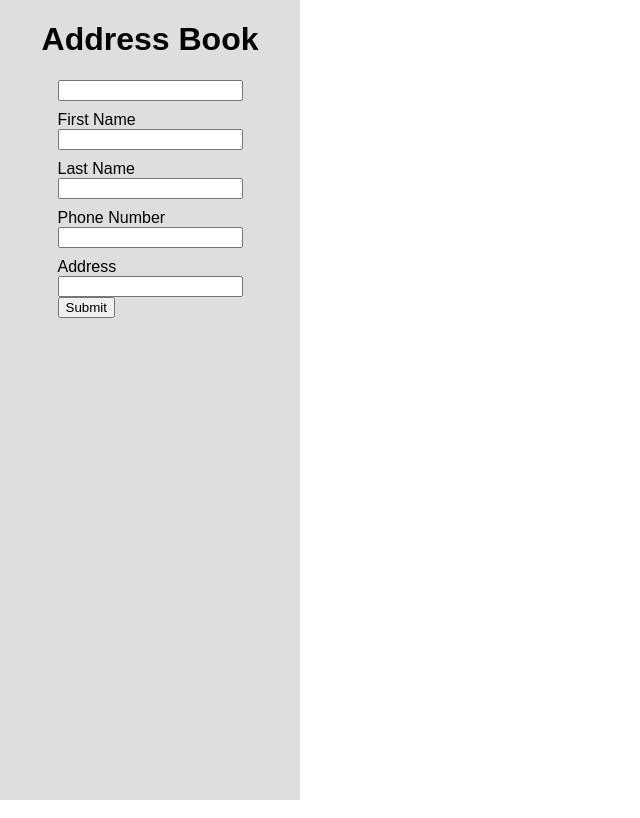
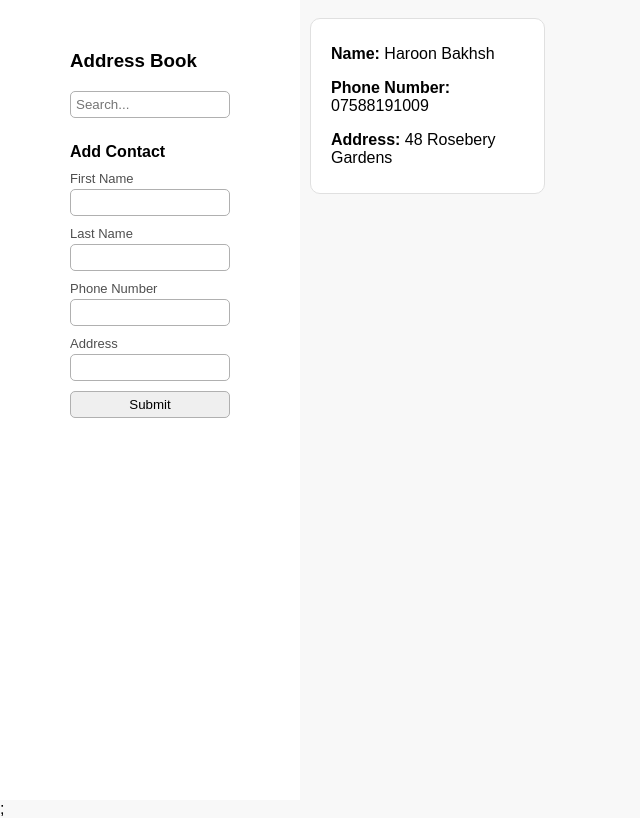
Before and after one commit to hmbakhsh/learning-js, a plain HTML site: page jquery/address-book/index.html in a window 1280 px wide. Shown: the whole page, without its empty margins (0-640 px from the left). Drawn offline with nearby package versions, Linux system fonts and the light colour scheme.

Commit message:
new formatting for the css grid layout & styling for the sidebar / cards

```diff
--- a/jquery/address-book/index.html
+++ b/jquery/address-book/index.html
@@ -8,69 +8,79 @@
     <body>
         <div class="container">
             <div class="sidebar">
-                <h1>Address Book</h1>
-                <input id="search-bar" type="text" />
+                <div class="sidebar-head">
+                    <h3 id="header">Address Book</h3>
+                    <input
+                        id="search-bar"
+                        type="text"
+                        placeholder="Search..."
+                    />
+                </div>
                 <div class="form-wrapper">
                     <form id="contact-form">
+                        <h4 id="secondary-header">Add Contact</h4>
                         <div class="form-element">
                             <label for="firstName">First Name</label>
-                            <input type="text" id="firstName" required />
+                            <input
+                                type="text"
+                                id="firstName"
+                                class="contact-input"
+                                required
+                            />
                         </div>
 
                         <div class="form-element">
                             <label for="lastName">Last Name</label>
-                            <input type="text" id="lastName" required />
+                            <input
+                                type="text"
+                                id="lastName"
+                                class="contact-input"
+                                required
+                            />
                         </div>
 
                         <div class="form-element">
                             <label for="phoneNumber">Phone Number</label>
-                            <input type="tel" id="phoneNumber" required />
+                            <input
+                                type="tel"
+                                id="phoneNumber"
+                                class="contact-input"
+                                required
+                            />
                         </div>
 
                         <div class="form-element">
                             <label for="address">Address</label>
-                            <input type="text" id="address" required />
+                            <input
+                                type="text"
+                                id="address"
+                                class="contact-input"
+                                required
+                            />
                         </div>
-
-                        <input type="submit" />
+                        <input id="form-submit" type="submit" />
                     </form>
-                </div>
-            </div>
-            <div class="contacts">
-                <!-- <div class="contact-card">
-                    <div class="card-element">
-                        <h5 class="card-title">Name:</h5>
-                        <p class="card-text">Haroon Bakhsh</p>
-                    </div>
-
-                    <div class="card-element">
-                        <h5 class="card-title">Phone Number:</h5>
-                        <p class="card-text">07588191009</p>
-                    </div>
-
-                    <div class="card-element">
-                        <h5 class="card-title">Address:</h5>
-                        <p class="card-text">48 Rosebery Gardens</p>
                 </div>
             </div>
 
             <div class="contact-card">
                 <div class="card-element">
-                        <h5 class="card-title">Name:</h5>
-                        <p class="card-text">Adam Smith</p>
+                    <p class="card-text">
+                        <strong>Name: </strong>Haroon Bakhsh
+                    </p>
                 </div>
-
                 <div class="card-element">
-                        <h5 class="card-title">Phone Number:</h5>
-                        <p class="card-text">07870619313</p>
+                    <p class="card-text">
+                        <strong>Phone Number: </strong>07588191009
+                    </p>
                 </div>
-
                 <div class="card-element">
-                        <h5 class="card-title">Address:</h5>
-                        <p class="card-text">37 Hampden Way</p>
+                    <p class="card-text">
+                        <strong>Address: </strong>48 Rosebery Gardens
+                    </p>
                 </div>
-                </div> -->
             </div>
         </div>
     </body>
 </html>
+;
--- a/jquery/address-book/main.css
+++ b/jquery/address-book/main.css
@@ -1,34 +1,44 @@
+
 html, body {
     font-family: Arial, Helvetica, sans-serif;
     height: 100%
     width: 100%;
     margin: 0;
+    background-color: #F8F8F8;
 }
 
 .container {
     height: 100%;
     display: grid;
-    grid-template-columns: minmax(150px, 300px) repeat(4, 1fr);
-    grid-template-rows: repeat(3, auto);
+    grid-template-columns: minmax(9.375rem, 18.75rem) repeat(4, 1fr);
+    grid-template-rows: repeat(10, auto);
+    gap: 0.625rem;
 }
 
 .sidebar {
+    height: 100%;
     grid-column: 1/2;
-    grid-row: 1/5;
-    background-color: #DEDEDE;
+    grid-row: 1/11;
     display: flex;
     flex-direction: column;
     align-items: center;
+    background-color: #fff;
 }
 
-.contact {
-    grid-column: 2/4;
-    grid-row: 1/5;
+#header {
+    margin-top: 3.125rem;
+    text-align: left;
 }
 
-/* .form-wrapper {
-    width: 20%;
-} */
+#secondary-header {
+    margin-top: 1.5625rem;
+    margin-bottom: 0.625rem;
+}
+
+label {
+    color: #4F4F4F;
+    font-size: 0.8125rem;
+}
 
 form input,
 button {
@@ -36,12 +46,27 @@ button {
 }
 
 .form-element {
-    margin-top: 10px;
+    margin-bottom: 0.625rem;
 }
 
+.contact-input, #search-bar, #form-submit {
+    width: 10rem;
+    border: solid 0.0625rem #B0B0B0;
+    padding: 0.3125rem;
+    border-radius: 0.315rem;
+}
+
+.contact-input {
+    margin-top: 0.2rem;
+}
 
 .contact-card {
-    border: solid 1px #333;
-    border-radius: 10px;
-    padding: 10px 20px;
+    border: solid 0.0625rem #E0E0E0;
+    border-radius: 0.625rem;
+    padding: 0.625rem 1.25rem;
+    background-color: white;
+    margin: 0;
+    height: fit-content;
+    justify-self: center;
+    align-self: center;
 }
--- a/jquery/address-book/main.js
+++ b/jquery/address-book/main.js
@@ -1,11 +1,16 @@
+// PROCESSING THE FORM SUBMISSION
+// Function invoked on 'submit' event of #contact-form
 $("#contact-form").on("submit", function (event) {
+  // Prevents default reloading of the page upon form submission
   event.preventDefault();
 
+  // Assigns the value from each form input to a variable
   let $firstName = $("#firstName").val();
   let $lastName = $("#lastName").val();
   let $phoneNumber = $("#phoneNumber").val();
   let $address = $("#address").val();
 
+  // Models the contact as an object (provides easier access to the value for me)
   function contact(firstName, lastName, phoneNumber, address) {
     return {
       firstName,
@@ -18,54 +23,50 @@ $("#contact-form").on("submit", function (event) {
     };
   }
 
+  // Creates a new instance of the object for the new Contact
   let newContact = contact($firstName, $lastName, $phoneNumber, $address);
-  console.log(contact.name);
 
+  // Creates HTML elements for the contact card (assigns classes,
+  // interpolates the data from the form submission)
   let $nameCard = $("<div>").addClass("card-element");
-  let nameCardTitle = $("<h5>")
-    .addClass("card-title")
-    .text("Name:")
-    .appendTo($nameCard);
   let nameCardText = $("<p>")
     .addClass("card-text")
     .html(`<strong>Name: </strong>${newContact.name}`)
     .appendTo($nameCard);
 
   let $phoneCard = $("<div>").addClass("card-element");
-  let phoneNumberCardTitle = $("<h5>")
-    .addClass("card-title")
-    .text("Phone Number:")
-    .appendTo($phoneCard);
   let phoneCardText = $("<p>")
     .addClass("card-text")
-    .text(newContact.phoneNumber)
+    .html(`<strong>Phone Number: </strong>${newContact.phoneNumber}`)
     .appendTo($phoneCard);
 
   let $addressCard = $("<div>").addClass("card-element");
-  let addressCardTitle = $("<h5>")
-    .addClass("card-title")
-    .text("Address:")
-    .appendTo($addressCard);
   let addressCardText = $("<p>")
     .addClass("card-text")
-    .text(newContact.address)
+    .html(`<strong>Address: </strong>${newContact.address}`)
     .appendTo($addressCard);
 
+  // Appends the
   let $contactCard = $("<div>")
     .addClass("contact-card")
     .append($nameCard, $phoneCard, $addressCard)
-    .appendTo(".contacts");
+    .appendTo(".container");
 });
 
-// When there is a change in the search bar
+// SEARCH BAR
+// When there is a change in the search bar (i.e. a key is pressed)
 // The current search is compared against the text in each card
 // If there is a match, the card is shown, if not it is hidden
 
 $("#search-bar").on("keyup", function (event) {
-  let $searchEntry = $(this).val().toLowerCase(); // current search bar value
+  let $searchBarEntry = $(this).val().toLowerCase();
   $(".contact-card").each(function () {
-    let search = $(this).text().toLowerCase();
-    if (search.indexOf($searchEntry) > -1) {
+    let $contactCardData = $(this).text().toLowerCase();
+    $contactCardData = $contactCardData
+      .replace("name:", "")
+      .replace("phone number:", "")
+      .replace("address:", "");
+    if ($contactCardData.indexOf($searchBarEntry) > -1) {
       $(this).show();
     } else {
       $(this).hide();
```
Also changed, not shown: jquery/address-book/search-bar.html (deleted, +0 -26 lines), jquery/address-book/.prettier.toml (added). Lines whose indentation alone changed are shown as unchanged.
